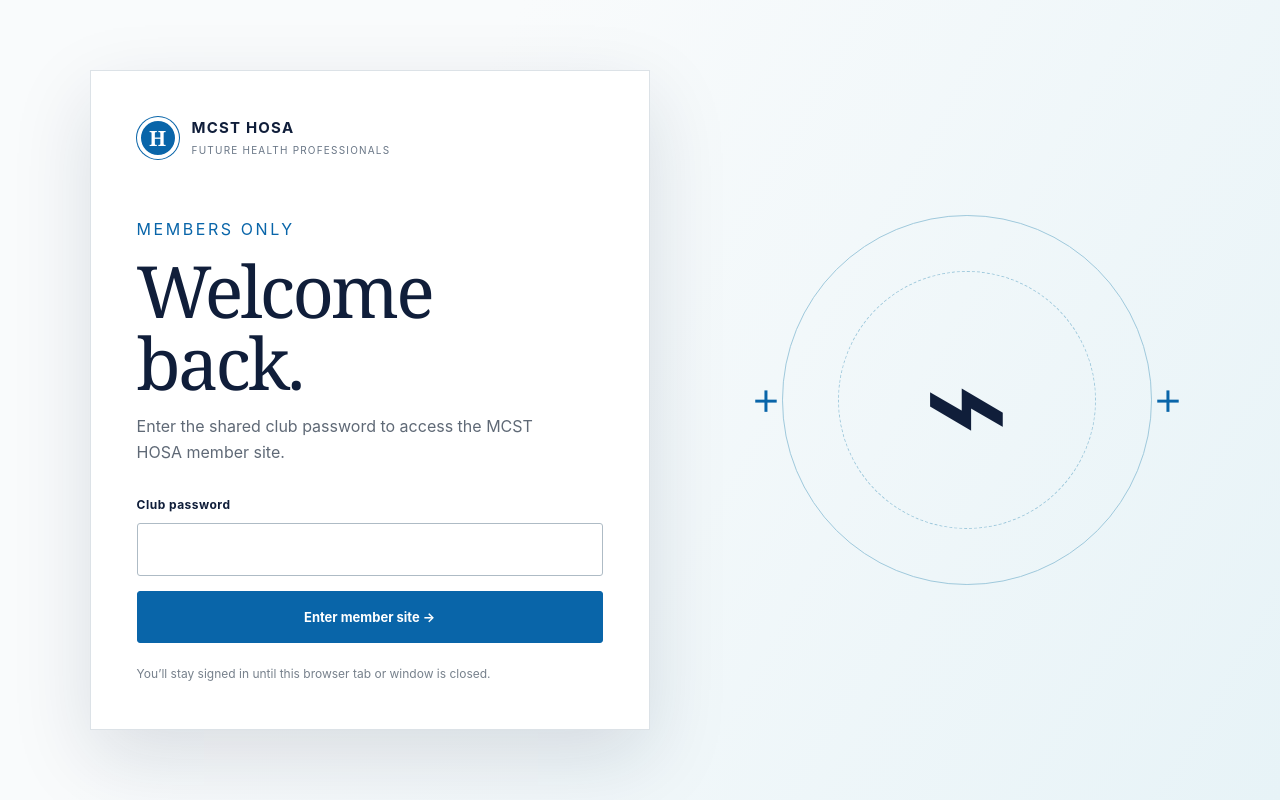
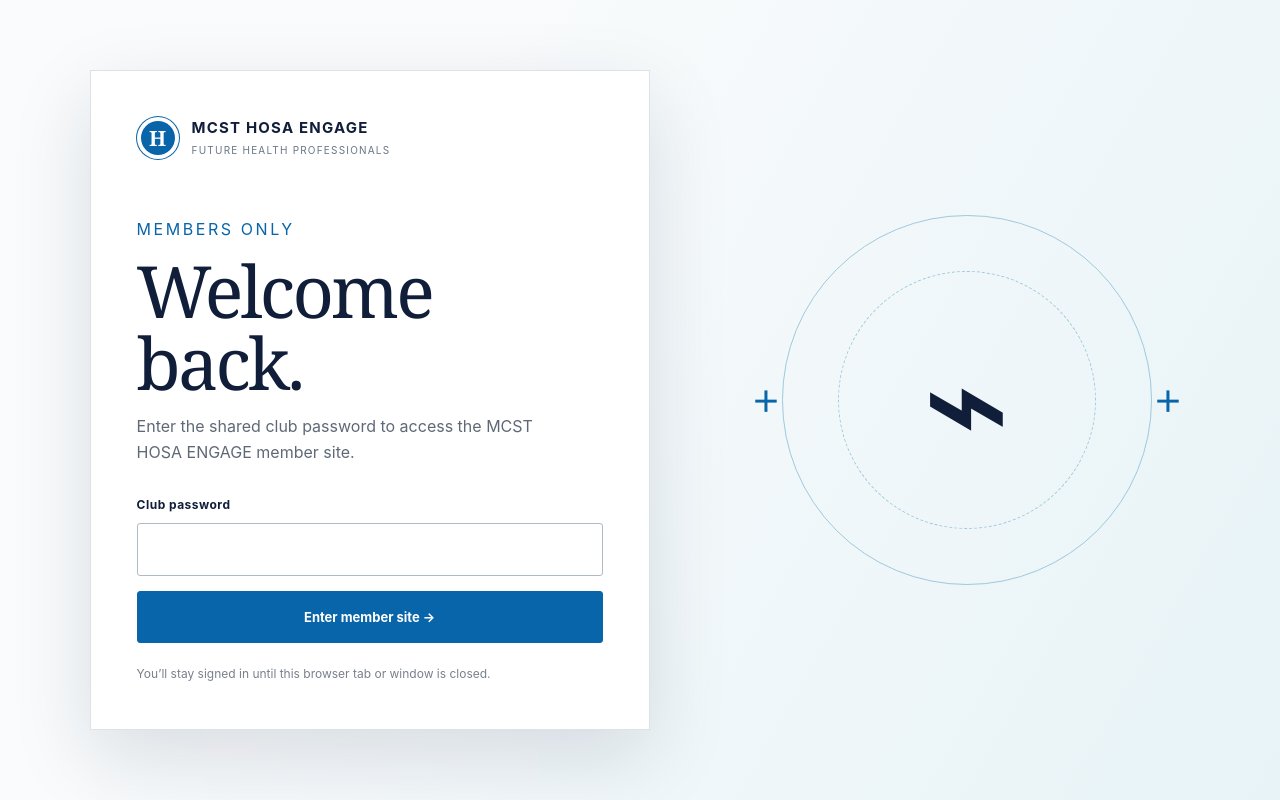
Before and after one commit to nora-shi/hosa, a React (Vite) app: page / in a window 1280 px wide. Built offline with nearby package versions, Linux system fonts and the light colour scheme.

Commit message:
Update branding to MCST HOSA ENGAGE

```diff
--- a/app/layout.tsx
+++ b/app/layout.tsx
@@ -13,11 +13,11 @@ export async function generateMetadata(): Promise<Metadata> {
   const image = `${protocol}://${host}/og.png`;
   const description = "The official home of the Morris County School of Technology HOSA chapter.";
   return {
-    title: "MCST HOSA | Future Health Professionals",
+    title: "MCST HOSA ENGAGE | Future Health Professionals",
     description,
     icons: { icon: "/favicon.svg", shortcut: "/favicon.svg" },
-    openGraph: { title: "MCST HOSA", description, images: [{ url: image, width: 1200, height: 630 }] },
-    twitter: { card: "summary_large_image", title: "MCST HOSA", description, images: [image] },
+    openGraph: { title: "MCST HOSA ENGAGE", description, images: [{ url: image, width: 1200, height: 630 }] },
+    twitter: { card: "summary_large_image", title: "MCST HOSA ENGAGE", description, images: [image] },
   };
 }
 
--- a/app/page.tsx
+++ b/app/page.tsx
@@ -63,11 +63,11 @@ function PasswordGate({ onUnlock }: { onUnlock: () => void }) {
       <section className="login-card" aria-labelledby="login-title">
         <div className="login-brand">
           <span className="brand-mark" aria-hidden="true">H</span>
-          <span><strong>MCST HOSA</strong><small>Future Health Professionals</small></span>
+          <span><strong>MCST HOSA ENGAGE</strong><small>Future Health Professionals</small></span>
         </div>
         <p className="eyebrow">MEMBERS ONLY</p>
         <h1 id="login-title">Welcome back.</h1>
-        <p className="login-copy">Enter the shared club password to access the MCST HOSA member site.</p>
+        <p className="login-copy">Enter the shared club password to access the MCST HOSA ENGAGE member site.</p>
         <form onSubmit={handleSubmit}>
           <label htmlFor="member-password">Club password</label>
           <input
@@ -117,9 +117,9 @@ function MemberSite() {
   return (
     <main>
       <header className="site-header">
-        <button className="brand" onClick={() => selectTab("home")} aria-label="MCST HOSA home">
+        <button className="brand" onClick={() => selectTab("home")} aria-label="MCST HOSA ENGAGE home">
           <span className="brand-mark" aria-hidden="true">H</span>
-          <span><strong>MCST HOSA</strong><small>Future Health Professionals</small></span>
+          <span><strong>MCST HOSA ENGAGE</strong><small>Future Health Professionals</small></span>
         </button>
         <nav aria-label="Main navigation">
           {tabs.map((tab) => (
@@ -144,9 +144,9 @@ function MemberSite() {
       {activeTab === "resources" && <ResourcesPanel />}
 
       <footer>
-        <div className="footer-brand"><span className="brand-mark small">H</span><span><strong>MCST HOSA</strong><small>Morris County School of Technology</small></span></div>
+        <div className="footer-brand"><span className="brand-mark small">H</span><span><strong>MCST HOSA ENGAGE</strong><small>Morris County School of Technology</small></span></div>
         <p>Empowering the next generation of health professionals.</p>
-        <p className="copyright">© {new Date().getFullYear()} MCST HOSA</p>
+        <p className="copyright">© {new Date().getFullYear()} MCST HOSA ENGAGE</p>
       </footer>
     </main>
   );
@@ -186,7 +186,7 @@ function HomePanel({ onExplore }: { onExplore: () => void }) {
 }
 
 function ComingSoon({ title, copy }: { title: string; copy: string }) {
-  return <section className="coming-page"><div className="coming-art"><span>+</span><div>⌁</div><span>+</span></div><p className="eyebrow">MCST HOSA</p><h1>{title}</h1><div className="status-chip"><i /> Under construction</div><p>{copy}<br />Check back soon for updates.</p></section>;
+  return <section className="coming-page"><div className="coming-art"><span>+</span><div>⌁</div><span>+</span></div><p className="eyebrow">MCST HOSA ENGAGE</p><h1>{title}</h1><div className="status-chip"><i /> Under construction</div><p>{copy}<br />Check back soon for updates.</p></section>;
 }
 
 function EventsPanel() {
@@ -220,7 +220,7 @@ function EventsPanel() {
       <iframe
         className={isLoading ? "calendar-frame is-loading" : "calendar-frame"}
         src={calendarUrl.toString()}
-        title="MCST HOSA events for the next six months"
+        title="MCST HOSA ENGAGE events for the next six months"
         onLoad={() => setIsLoading(false)}
       />
     </div>
@@ -273,7 +273,7 @@ function AlumniPanel() {
   }, []);
 
   return <section className="inner-page alumni-page">
-    <div className="page-heading"><p className="eyebrow">STAY CONNECTED</p><h1>Our alumni network</h1><p>Connect with former MCST HOSA members, learn from their journeys, and keep our chapter community growing.</p></div>
+    <div className="page-heading"><p className="eyebrow">STAY CONNECTED</p><h1>Our alumni network</h1><p>Connect with former MCST HOSA ENGAGE members, learn from their journeys, and keep our chapter community growing.</p></div>
     <div className="directory-wrap">
       {!directory && !error && <div className="directory-loading"><span /><p>Loading the latest alumni contacts…</p></div>}
       {error && <div className="directory-error"><strong>Directory temporarily unavailable</strong><p>The Google Sheet must be shared as “Anyone with the link — Viewer” before public contacts can appear here.</p></div>}
--- a/index.html
+++ b/index.html
@@ -4,12 +4,12 @@
     <meta charset="UTF-8" />
     <meta name="viewport" content="width=device-width, initial-scale=1.0" />
     <meta name="description" content="The official home of the Morris County School of Technology HOSA chapter." />
-    <meta property="og:title" content="MCST HOSA" />
+    <meta property="og:title" content="MCST HOSA ENGAGE" />
     <meta property="og:description" content="Future Health Professionals at Morris County School of Technology." />
     <meta property="og:image" content="./og.png" />
     <meta name="twitter:card" content="summary_large_image" />
     <link rel="icon" href="./favicon.svg" />
-    <title>MCST HOSA | Future Health Professionals</title>
+    <title>MCST HOSA ENGAGE | Future Health Professionals</title>
   </head>
   <body>
     <div id="root"></div>
```
